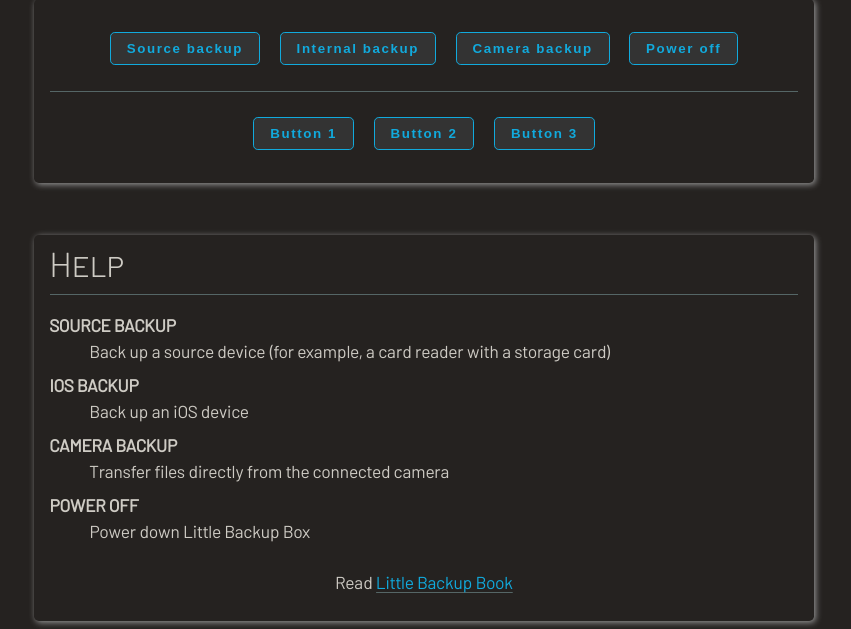
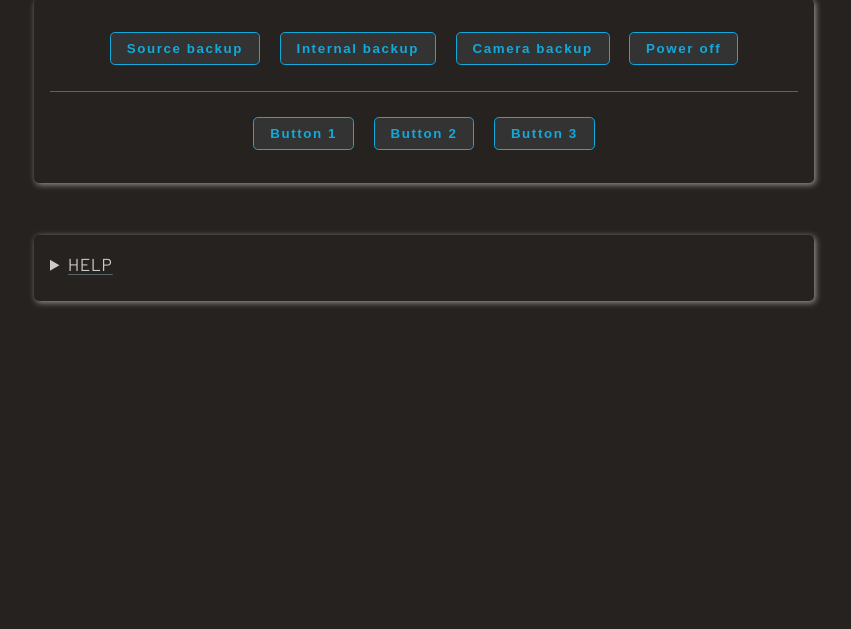
Before and after one commit to outdoorbits/little-backup-box, a PHP site: page / in a window 1280 px wide. Shown: the part 174-803 px from the top of the page, without its empty margins (216-1067 px from the left). After the commit the page ends 481 px from the top, so only its background shows below. Run offline with PHP 8.4, Linux system fonts and the light colour scheme.

Commit message:
Collapsible HELP

```diff
--- a/scripts/index.php
+++ b/scripts/index.php
@@ -50,9 +50,10 @@ $theme = "dark";
 		</form>
 	</div>
 	<div class="card" style="margin-top: 3em;">
-		<h2 style="margin-top: 0em;"><?php echo L::help; ?></h2>
-		<hr>
-		<p><?php echo L::help_txt; ?></p>
+		<details>
+ 			<summary style="letter-spacing: 1px; text-transform: uppercase;"><?php echo L::help; ?></summary>
+ 			<p><?php echo L::help_txt; ?></p>
+ 		</details>
 	</div>
 	<?php
 	if (isset($_POST['sourcebackup'])) {
```
